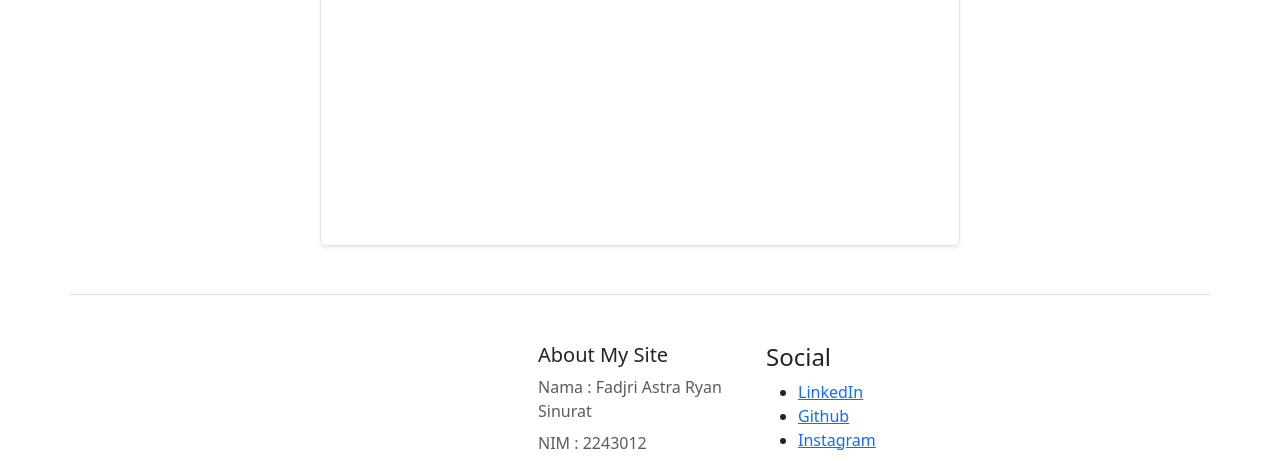
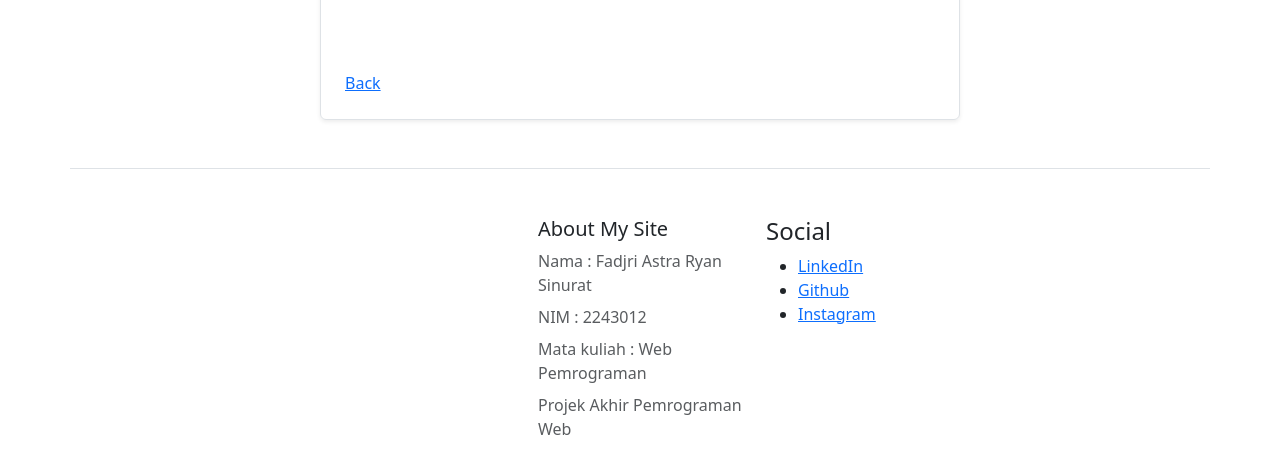
Before and after one commit to fadjrisinurat/Blog, a PHP site: page /read.php?id=1 in a window 1280 px wide. Shown: the part 785-1246 px from the top of the page. After the commit the page ends 1220 px from the top, so only its background shows below. Run offline with PHP 8.4, Linux system fonts and the light colour scheme; data that the repository does not hold is empty.

Commit message:
Update read.php

```diff
--- a/read.php
+++ b/read.php
@@ -22,10 +22,8 @@
             <p class="lead my-3"><?php echo htmlspecialchars($article['deskripsi']); ?></p>
             <p class="lead mt-2"><?php echo htmlspecialchars($article['isi']); ?></p>
 
-            <svg class="bi">
-                <use xlink:href="#chevron-right" />
-            </svg>
-            </a>
+            <a href="index.php">Back</a>
+
         </div>
     </div>
 </div>
```
